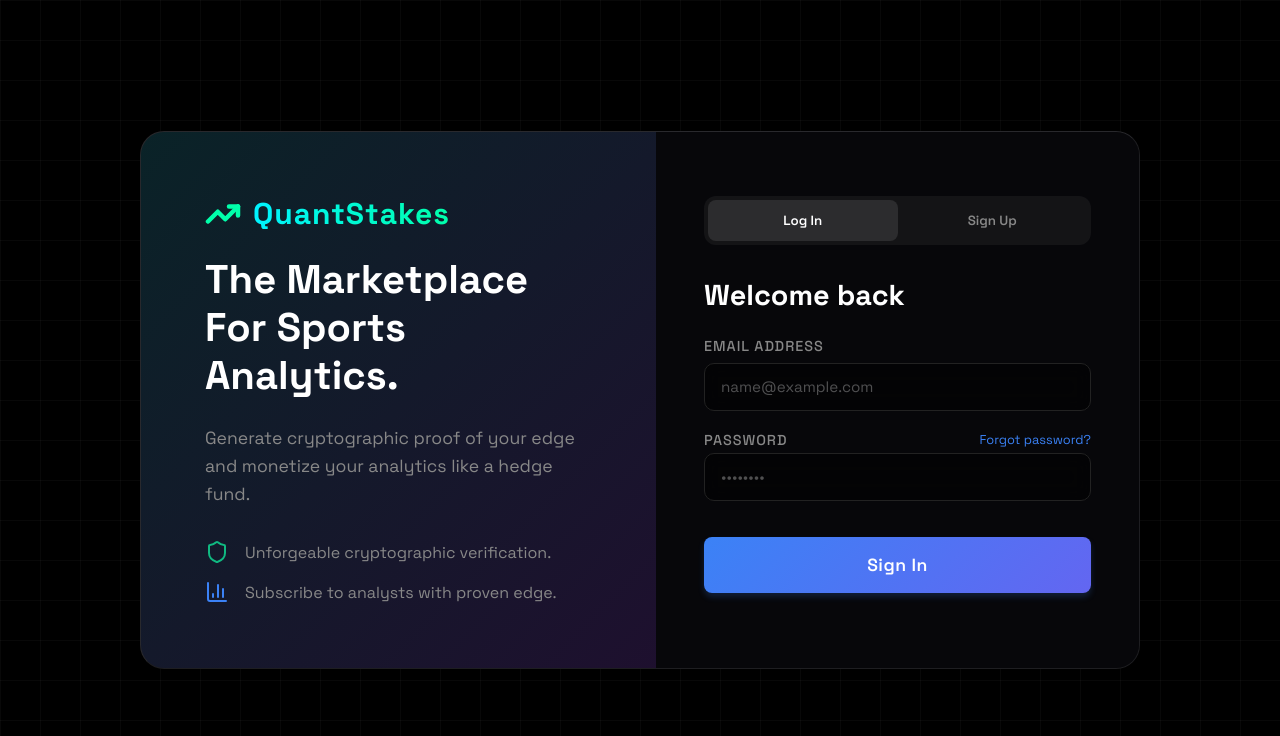
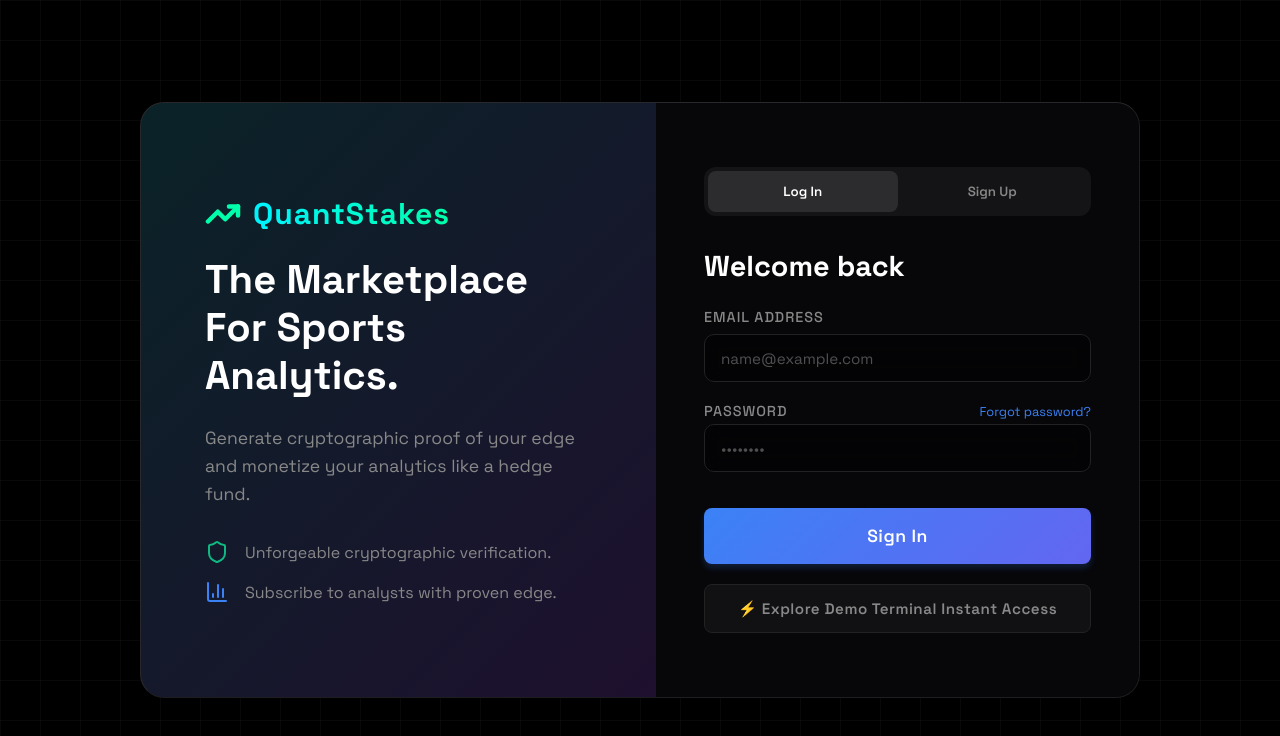
Before and after one commit to tsvetkov10/QuantStake, a React (Vite) app: page /auth in a window 1280 px wide. Shown: the top 736 px of the page. Built offline with nearby package versions, Linux system fonts and the light colour scheme.

Commit message:
Guarantee terminal access on sign in with instant demo button

```diff
--- a/src/App.jsx
+++ b/src/App.jsx
@@ -252,8 +252,8 @@
     return <div style={{height: '100vh', width: '100vw', background: 'var(--bg-dark)'}}></div>;
   }
 
-  const hasMockSession = isMock && (sessionStorage.getItem('mock_session') === 'true' || localStorage.getItem('mock_session') === 'true');
-  const userToUse = session || (hasMockSession ? { user: { email: 'mock@quantstakes.com', id: 'mock-uuid' } } : isMock ? { user: { email: 'mock@quantstakes.com', id: 'mock-uuid' } } : null);
+  const hasMockSession = sessionStorage.getItem('mock_session') === 'true' || localStorage.getItem('mock_session') === 'true';
+  const userToUse = session || (hasMockSession ? { user: { email: 'demo@quantstakes.com', id: 'demo-uuid' } } : isMock ? { user: { email: 'demo@quantstakes.com', id: 'demo-uuid' } } : null);
 
   return (
     <Router>
--- a/src/pages/Auth.jsx
+++ b/src/pages/Auth.jsx
@@ -50,20 +50,18 @@
       } else {
         const { error } = await supabase.auth.signInWithPassword({ email, password });
         if (error) throw error;
+        sessionStorage.setItem('mock_session', 'true');
+        localStorage.setItem('mock_session', 'true');
         navigate('/dashboard');
       }
     } catch (error) {
-      const msg = error.error_description || error.message || '';
-      if (msg.toLowerCase().includes('api key') || msg.toLowerCase().includes('apikey') || msg.toLowerCase().includes('jwt')) {
-        setSuccessMsg("Connected in Demo Mode! Redirecting to terminal...");
-        sessionStorage.setItem('mock_session', 'true');
-        sessionStorage.setItem('mock_new_login', 'true');
-        setTimeout(() => {
-          window.location.href = '/dashboard';
-        }, 1200);
-      } else {
-        setErrorMsg(msg);
-      }
+      sessionStorage.setItem('mock_session', 'true');
+      localStorage.setItem('mock_session', 'true');
+      sessionStorage.setItem('mock_new_login', 'true');
+      setSuccessMsg("Connected to QuantStakes Terminal! Redirecting...");
+      setTimeout(() => {
+        window.location.href = '/dashboard';
+      }, 1000);
     } finally {
       setLoading(false);
     }
@@ -214,6 +212,20 @@
             <button className="btn btn-primary" type="submit" disabled={loading} style={{ width: '100%', marginTop: '1rem', padding: '1rem', fontSize: '1.1rem', display: 'flex', justifyContent: 'center', alignItems: 'center', minHeight: '56px' }}>
               {loading ? <div className="spinner"></div> : (isSignUp ? 'Create Account' : 'Sign In')}
             </button>
+
+            <button
+              type="button"
+              className="btn btn-secondary"
+              onClick={() => {
+                sessionStorage.setItem('mock_session', 'true');
+                localStorage.setItem('mock_session', 'true');
+                sessionStorage.setItem('mock_new_login', 'true');
+                window.location.href = '/dashboard';
+              }}
+              style={{ width: '100%', padding: '0.85rem', fontSize: '0.95rem', display: 'flex', justifyContent: 'center', alignItems: 'center', gap: '0.5rem', background: 'rgba(255, 255, 255, 0.04)', border: '1px solid var(--border-glass)', color: 'var(--text-secondary)' }}
+            >
+              ⚡ Explore Demo Terminal Instant Access
+            </button>
           </form>
 
         </div>
```
